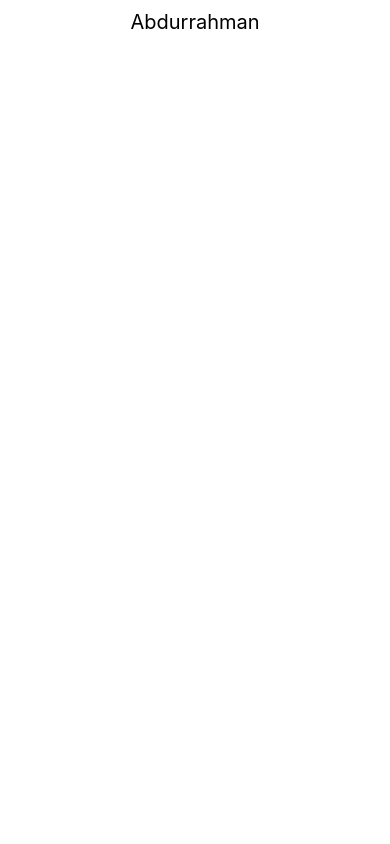
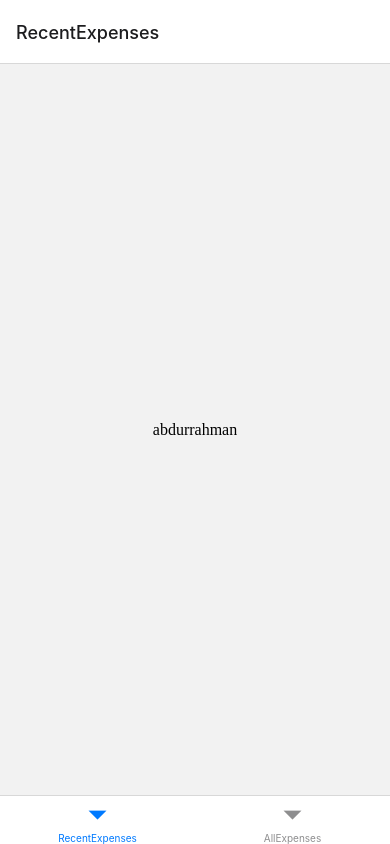
Before and after one commit to aarslantas/expenseApp, a React Native app: screen / in a window 390 px wide. Built offline with nearby package versions, Linux system fonts and the light colour scheme.

Commit message:
implement navigation and screens for expense management

```diff
--- a/App.tsx
+++ b/App.tsx
@@ -5,7 +5,8 @@
  * @format
  */
 
-import { NewAppScreen } from '@react-native/new-app-screen';
+import { NavigationContainer } from '@react-navigation/native';
+import { createNativeStackNavigator } from '@react-navigation/native-stack';
 import {
   StatusBar,
   StyleSheet,
@@ -13,28 +14,44 @@
   useColorScheme,
   View,
 } from 'react-native';
+import AllExpenses from './screens/AllExpenses';
+import { createBottomTabNavigator } from '@react-navigation/bottom-tabs';
+import RecentExpenses from './screens/RecentExponses';
+import ManageExpense from './screens/ManageExpense';
+
+const Stack = createNativeStackNavigator();
+const BottomTabs = createBottomTabNavigator();
+
+function ExpensesOverview() {
+  return (
+    <BottomTabs.Navigator>
+      <BottomTabs.Screen name="RecentExpenses" component={RecentExpenses} />
+      <BottomTabs.Screen name="AllExpenses" component={AllExpenses} />
+      {/* Add more tabs here as needed */}
+    </BottomTabs.Navigator>
+  );
+}
 
 function App() {
   const isDarkMode = useColorScheme() === 'dark';
 
   return (
-    <View style={styles.container}>
+    <>
       <StatusBar barStyle={isDarkMode ? 'light-content' : 'dark-content'} />
-      <Text style={styles.text}>Abdurrahman</Text>
-    </View>
+      <NavigationContainer>
+        <Stack.Navigator>
+          <Stack.Screen
+            name="ExpensesOverview"
+            component={ExpensesOverview}
+            options={{
+              headerShown: false,
+            }}
+          />
+          <Stack.Screen name="ManageExpense" component={ManageExpense} />
+        </Stack.Navigator>
+      </NavigationContainer>
+    </>
   );
 }
 
-const styles = StyleSheet.create({
-  container: {
-    flex: 1,
-  },
-  text: {
-    color: '#000',
-    fontSize: 20,
-    textAlign: 'center',
-    margin: 10,
-  },
-});
-
 export default App;
--- a/screens/AllExpenses.js
+++ b/screens/AllExpenses.js
@@ -1,12 +1,12 @@
 import React from 'react';
-import { View } from 'react-native';
+import { Text, View } from 'react-native';
 
-const AllExpenses = () => {
+function AllExpenses() {
   return (
     <View style={{ flex: 1, justifyContent: 'center', alignItems: 'center' }}>
-      abdurrahman
+      <Text>abdurrahman</Text>
     </View>
   );
-};
+}
 
 export default AllExpenses;
--- a/screens/ManageExpense.js
+++ b/screens/ManageExpense.js
@@ -1,10 +1,10 @@
 import React from 'react';
-import { View } from 'react-native';
+import { Text, View } from 'react-native';
 
 const ManageExpense = () => {
   return (
     <View style={{ flex: 1, justifyContent: 'center', alignItems: 'center' }}>
-      abdurrahman
+      <Text>abdurrahman</Text>
     </View>
   );
 };
```
Also changed, not shown: package.json (+7 -1 lines), 1 other file (tests, documents, lock files or other folders).
